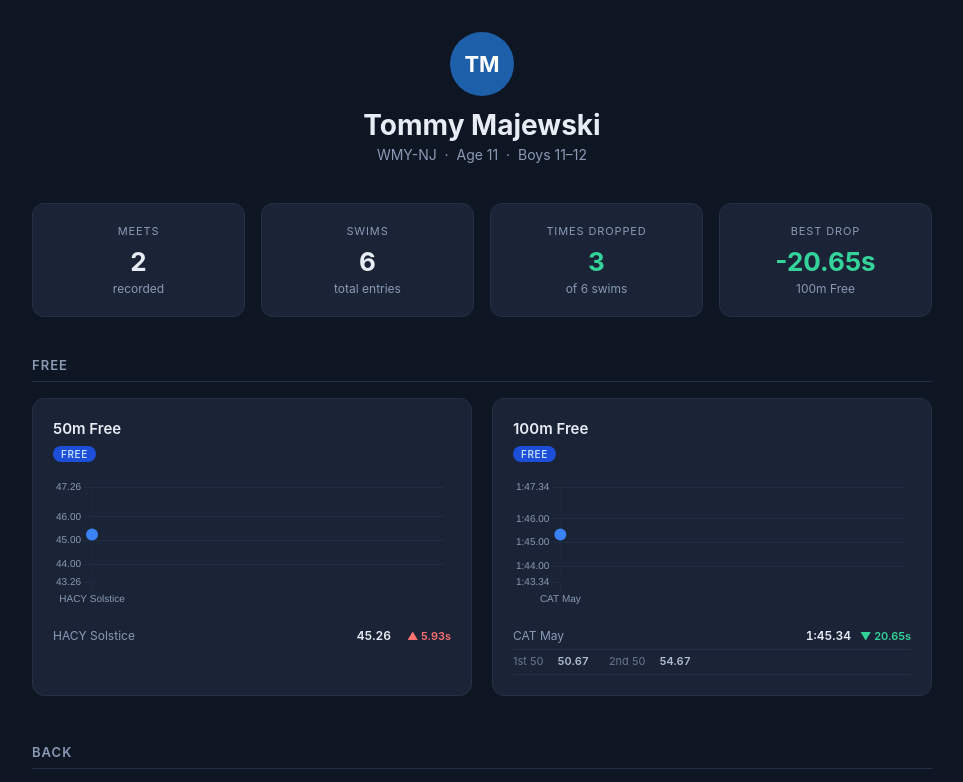
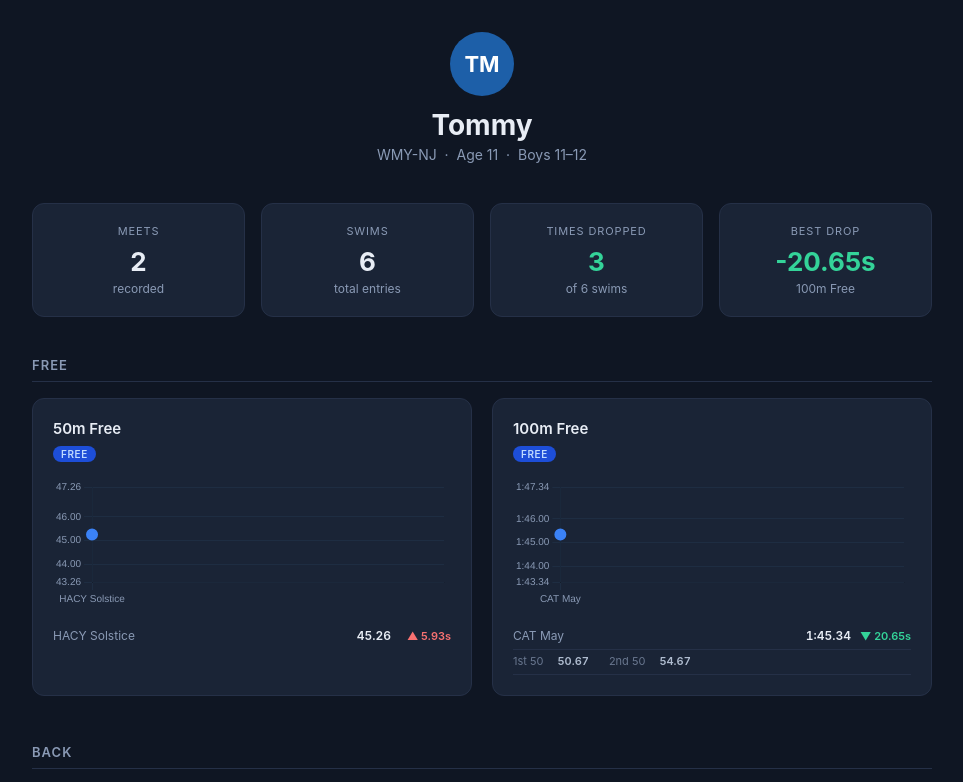
Before and after one commit to Paradox-A/tommy-swim, a plain HTML site: page index.html in a window 1280 px wide. Shown: the top 782 px of the page, without its empty margins (158-1121 px from the left). Drawn offline with nearby package versions, Linux system fonts and the light colour scheme.

Commit message:
Remove last name from header

```diff
--- a/index.html
+++ b/index.html
@@ -170,7 +170,7 @@
 
 <header>
   <div class="avatar">TM</div>
-  <h1>Tommy Majewski</h1>
+  <h1>Tommy</h1>
   <p>WMY-NJ &nbsp;·&nbsp; Age 11 &nbsp;·&nbsp; Boys 11–12</p>
 </header>
 
```
